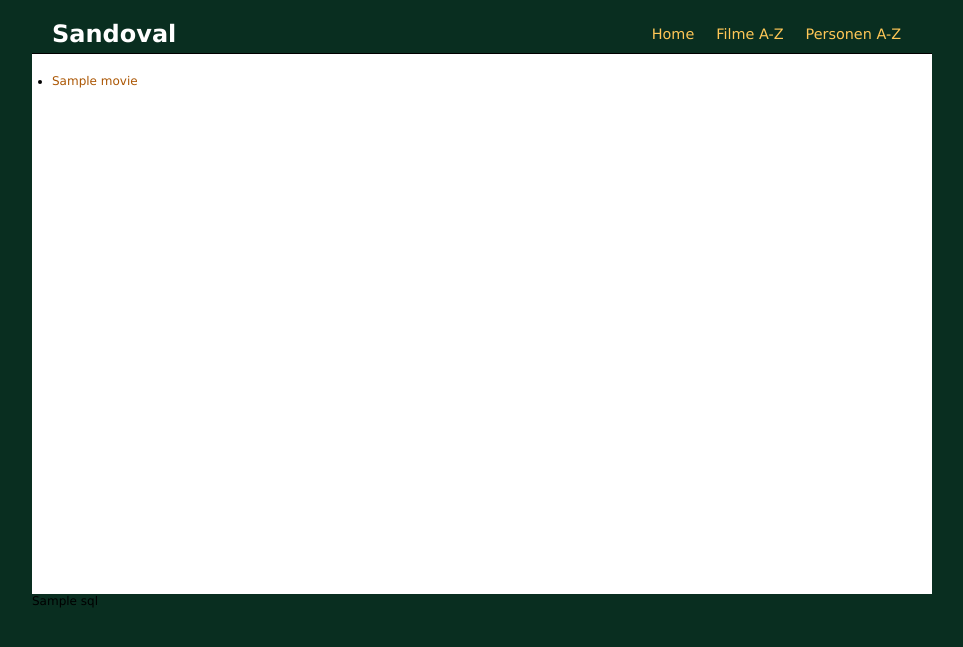
After one commit to keimlink/sandoval, a Django app: template movie/templates/movies.html in a window 1280 px wide. The commit adds this page. Shown: the top 647 px of the page, without its empty margins (158-1121 px from the left). Run offline with Django 3.2, Linux system fonts and the light colour scheme; the template is opened without the code that fills it: most values are stand-ins (such as "Sample title", 1, 10 or a date in 2020).

Commit message:
creating css-based design for frontend

```diff
--- /dev/null
+++ b/movie/templates/movies.html
@@ -0,0 +1,15 @@
+{% extends "main.html" %}
+{% block title %}neuste Filme{% endblock %}
+{% block content %}
+	<div id="person-list">
+		<ul>
+			{% for movie in movies %}
+				<li>
+					<a href="{% url movie.views.get_movie slug=movie.slug%}">
+						{{movie.title}}
+					</a>
+				</li>
+			{% endfor %}
+		</ul>
+	</div>
+{% endblock %}
--- /dev/null
+++ b/static/css/site.css
@@ -0,0 +1,59 @@
+* {padding: 0px; margin: 0px;}
+
+body {
+	font-family:Verdana,sans-serif;
+	font-size:12px;
+	background: #092E20;
+}
+
+#wrapper {
+	width: 900px;
+	margin: auto;
+
+}
+
+#header {
+//	background: #94DA3A;
+	color: white;
+	padding: 20px;
+	padding-bottom: 0px;
+	border-bottom: 1px solid black;
+	height: 33px;
+}
+
+#menu {
+	float: right;
+	font-size: 1.2em;
+}
+
+#menu a, #menu a:visited {
+	text-decoration: none;
+	color:#FFC757;
+	}
+#menu li:hover, #menu li.active {
+	background:#234F32;
+	}
+
+#header li {
+	float: left;
+	padding: 5px 10px;
+	margin: 1px;
+	height: 30px;
+	list-style-image:none;
+	list-style-type:none;
+}
+
+#content {
+	background: white;
+	padding: 20px;
+	min-height: 500px;
+}
+
+.movie { clear: both; margin: 20px 0px; }
+.movie dd { float: left; margin-right: 20px; }
+
+h2 { color: #94DA3A; margin: 10px 0px; }
+h3 { color: #487858; margin: 5px 0px; }
+dt { float: left; margin-right: 5px; }
+a  { color:#AB5603; text-decoration: none; }
+p  { margin: 10px 0px; }
```
Also changed, not shown: movie/templates/detailed_movies.html (+20 -8 lines).
